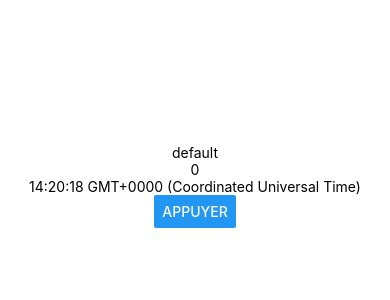
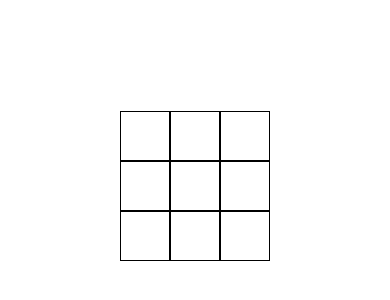
Before and after one commit to clementbo50/my-app-react-native, a React Native app: screen / in a window 390 px wide. Shown: the part 236-536 px from the top of the page. Built offline with nearby package versions, Linux system fonts and the light colour scheme.

Commit message:
Création de notre première application, le hook d'etat nous permet de ne pas avoir de classe et un code plus conçis, les composants doivent représenter des briques logiques et réutilisable

```diff
--- a/App.js
+++ b/App.js
@@ -1,30 +1,14 @@
 import { StatusBar } from 'expo-status-bar';
 import { StyleSheet, Text, View } from 'react-native';
 import { useEffect, useState } from 'react';
-import { Button } from 'react-native-web';
-import MyContextWrapper from './myContextWrapper';
-import Toto from './toto';
+import Board from './src/Board';
 
 export default function App() {
 
-  const [counter, setCounter] = useState(0);
-  const [date, setDate] = useState(new Date);
-
-  useEffect(() => {
-    setDate(new Date)
-  }, [counter]);
-
-
   return (
-   <MyContextWrapper>
       <View style={styles.container}>
-        <Toto></Toto>
-        <Text>{counter}</Text>
-        <Text>{date.toTimeString()}</Text>
-        <Button title="Appuyer" onPress={() => setCounter(counter + 1)}></Button>
-        <StatusBar style="auto" />
+        <Board size={3} />
       </View>
-    </MyContextWrapper>
   );
 }
 
--- a/myContextWrapper.js
+++ /dev/null
@@ -1,15 +0,0 @@
-import { createContext } from "react";
-
-const initialContext = {
-    title: 'default'
-}
-
-export const MyContext = createContext(initialContext);
-
-const MyContextWrapper = ({children}) => (
-    <MyContext.Provider value = {initialContext} >
-        {children}
-    </MyContext.Provider>
-)
-
-export default MyContextWrapper
--- /dev/null
+++ b/src/Board.js
@@ -0,0 +1,124 @@
+import { View, Text, StyleSheet } from "react-native";
+import Cell from "./Cell";
+import { useState } from "react";
+
+const Board = ({ size }) => {
+    const [cellStatus, setCellStatus] = useState(Array(size * size).fill(-1));
+    const [isRoundPlayerTurn, setIsRoundPlayerTurn] = useState(true);
+
+    const onCellPress = (cellIndex) => {
+        if(cellStatus[cellIndex] !== -1) {
+            return;
+        }
+        if(isRoundPlayerTurn) {
+            cellStatus[cellIndex] = 0;
+        } else {
+            cellStatus[cellIndex] = 1;
+        }
+
+        setCellStatus([...cellStatus]);
+        setIsRoundPlayerTurn(!isRoundPlayerTurn);
+
+
+        const winner = checkWinner(cellStatus, size);
+        if (winner !== -1) {
+            alert(`Le joueur ${winner === 0 ? 'O' : 'X'} a gagné !`);
+            return;
+        }
+
+    }
+
+    const renderRow = (index) => {
+        let row = [];
+        for(let i = 0; i < size; i++) {
+            row.push(<Cell
+                key = {index * size + i}
+                value ={cellStatus[index * size + i]}
+                onPress={() => onCellPress(index * size + i)} />)
+        }
+        return row;
+    }
+
+    const checkWinner = (board, size) => {
+        // Vérifie les lignes
+        for (let i = 0; i < size; i++) {
+            const first = board[i * size];
+            if (first !== -1 && board.slice(i * size, (i + 1) * size).every(cell => cell === first)) {
+            return first;
+            }
+        }
+
+        // Vérifie les colonnes
+        for (let i = 0; i < size; i++) {
+            const first = board[i];
+            if (first !== -1) {
+            let win = true;
+            for (let j = 0; j < size; j++) {
+                if (board[j * size + i] !== first) {
+                win = false;
+                break;
+                }
+            }
+            if (win) return first;
+            }
+        }
+
+        // Vérifie la diagonale principale
+        let firstMain = board[0];
+        if (firstMain !== -1) {
+            let winMain = true;
+            for (let i = 0; i < size; i++) {
+            if (board[i * size + i] !== firstMain) {
+                winMain = false;
+                break;
+            }
+            }
+            if (winMain) return firstMain;
+        }
+
+        // Vérifie la diagonale secondaire
+        let firstSec = board[size - 1];
+        if (firstSec !== -1) {
+            let winSec = true;
+            for (let i = 0; i < size; i++) {
+            if (board[i * size + (size - 1 - i)] !== firstSec) {
+                winSec = false;
+                break;
+            }
+            }
+            if (winSec) return firstSec;
+        }
+
+        // Aucun gagnant
+        return -1;
+        };
+
+
+    return(
+        <View style={styles.container}>
+            {
+
+            [...Array(size).keys()].map((rowIndex) => {
+                return <View key={rowIndex} style={styles.rowContainer}> {renderRow(rowIndex)} </View>
+            })}
+
+        </View>
+    )
+}
+
+
+const styles = StyleSheet.create({
+    container: {
+        display: 'flex',
+        flexDirection: 'column'
+    },
+
+    rowContainer:{
+        display: 'flex',
+        flexDirection: 'row'
+    }
+})
+
+
+
+export default Board
--- /dev/null
+++ b/src/Cell.js
@@ -0,0 +1,29 @@
+import { StyleSheet, Text, TouchableOpacity, View } from "react-native";
+
+const Cell = ({value, onPress }) => {
+    return(
+        <TouchableOpacity style={styles.container} onPress={() => onPress()}>
+        {value !== -1 && (
+            <Text style={styles.symbol}>
+            {value === 0 ? 'O' : 'X'}
+            </Text>
+        )}
+        </TouchableOpacity>
+    )
+}
+
+const styles = StyleSheet.create({
+    container: {
+        borderWidth: 1,
+        borderStyle: 'solid',
+        borderColor: "black",
+        width: 50,
+        height: 50,
+        display: "flex",
+        justifyContent: "center",
+        alignItems: "center"
+    }
+})
+
+
+export default Cell;
```
Also changed, not shown: ComposantEtat.js (deleted, +0 -49 lines), exemple.js (deleted, +0 -11 lines).
